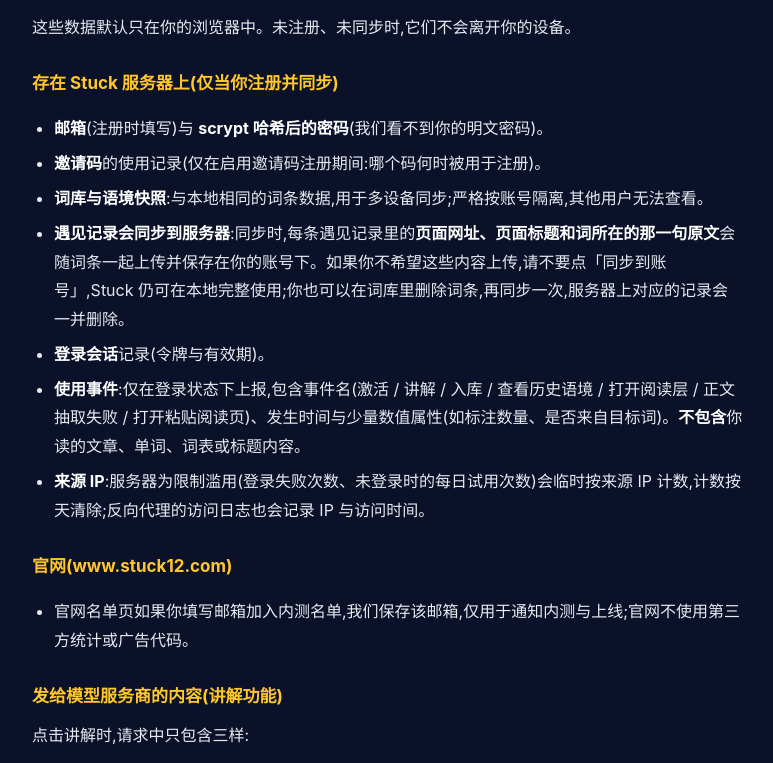
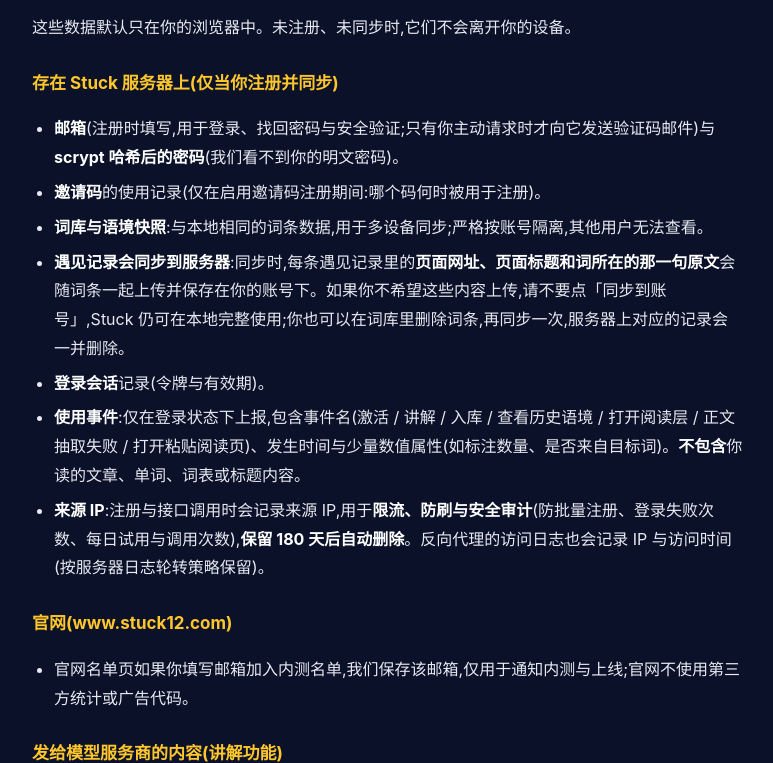
Before and after one commit to Whos12Jackson/stuck-site, a plain HTML site: page privacy/index.html in a window 1280 px wide. Shown: the part 851-1614 px from the top of the page, without its empty margins (252-1025 px from the left). Drawn offline with Linux system fonts and the light colour scheme.

Commit message:
docs: 隐私政策写明 IP 用途(限流/防刷/审计)与 180 天保留期、邮箱用途

```diff
--- a/privacy/index.html
+++ b/privacy/index.html
@@ -46,13 +46,13 @@
 <p>这些数据默认只在你的浏览器中。未注册、未同步时,它们不会离开你的设备。</p>
 <h3>存在 Stuck 服务器上(仅当你注册并同步)</h3>
 <ul>
-<li><strong>邮箱</strong>(注册时填写)与 <strong>scrypt 哈希后的密码</strong>(我们看不到你的明文密码)。</li>
+<li><strong>邮箱</strong>(注册时填写,用于登录、找回密码与安全验证;只有你主动请求时才向它发送验证码邮件)与 <strong>scrypt 哈希后的密码</strong>(我们看不到你的明文密码)。</li>
 <li><strong>邀请码</strong>的使用记录(仅在启用邀请码注册期间:哪个码何时被用于注册)。</li>
 <li><strong>词库与语境快照</strong>:与本地相同的词条数据,用于多设备同步;严格按账号隔离,其他用户无法查看。</li>
 <li><strong>遇见记录会同步到服务器</strong>:同步时,每条遇见记录里的<strong>页面网址、页面标题和词所在的那一句原文</strong>会随词条一起上传并保存在你的账号下。如果你不希望这些内容上传,请不要点「同步到账号」,Stuck 仍可在本地完整使用;你也可以在词库里删除词条,再同步一次,服务器上对应的记录会一并删除。</li>
 <li><strong>登录会话</strong>记录(令牌与有效期)。</li>
 <li><strong>使用事件</strong>:仅在登录状态下上报,包含事件名(激活 / 讲解 / 入库 / 查看历史语境 / 打开阅读层 / 正文抽取失败 / 打开粘贴阅读页)、发生时间与少量数值属性(如标注数量、是否来自目标词)。<strong>不包含</strong>你读的文章、单词、词表或标题内容。</li>
-<li><strong>来源 IP</strong>:服务器为限制滥用(登录失败次数、未登录时的每日试用次数)会临时按来源 IP 计数,计数按天清除;反向代理的访问日志也会记录 IP 与访问时间。</li>
+<li><strong>来源 IP</strong>:注册与接口调用时会记录来源 IP,用于<strong>限流、防刷与安全审计</strong>(防批量注册、登录失败次数、每日试用与调用次数),<strong>保留 180 天后自动删除</strong>。反向代理的访问日志也会记录 IP 与访问时间(按服务器日志轮转策略保留)。</li>
 </ul>
 <h3>官网(www.stuck12.com)</h3>
 <ul>
@@ -94,7 +94,7 @@
 <p>政策如有实质变更,将在本页顶部更新日期,重大变更另行通知注册用户。</p>
 <hr>
 <h2 class="en">Privacy Policy (English summary)</h2>
-<p>Stuck keeps your vocabulary in your browser by default. On pages where you have enabled Stuck (by clicking the toolbar icon or pressing Alt+S, and on the paste reading page), it records the sentence, page URL and title where a word from your vocabulary appears (one record per word per article), so it can show where you have met the word before. <strong>If you register and choose to sync, these encounter records — including page URLs, page titles and the original sentences — are uploaded to and stored on the Stuck server under your account</strong>, strictly isolated per account. When you request an explanation, Stuck sends only the target word, its containing paragraph (max ~300 words) and the article title to the model provider — never your account information, page URL or the full article. No ads, no trackers, no browsing-history collection, no data sales. Contact: memos12.support@gmail.com.</p>
+<p>Stuck keeps your vocabulary in your browser by default. On pages where you have enabled Stuck (by clicking the toolbar icon or pressing Alt+S, and on the paste reading page), it records the sentence, page URL and title where a word from your vocabulary appears (one record per word per article), so it can show where you have met the word before. <strong>If you register and choose to sync, these encounter records — including page URLs, page titles and the original sentences — are uploaded to and stored on the Stuck server under your account</strong>, strictly isolated per account. When you request an explanation, Stuck sends only the target word, its containing paragraph (max ~300 words) and the article title to the model provider — never your account information, page URL or the full article. Your email is used for sign-in, password recovery and verification codes; your source IP is recorded for rate limiting, abuse prevention and security auditing and is <strong>deleted after at most 180 days</strong>. No ads, no trackers, no browsing-history collection, no data sales. Contact: memos12.support@gmail.com.</p>
 </main>
 <footer><span>© 2026 Stuck</span><a href="/">返回首页</a></footer>
 </body>
```
